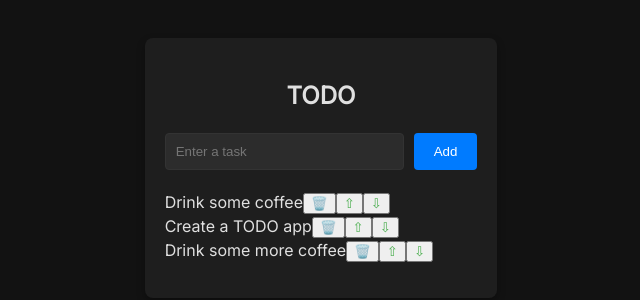
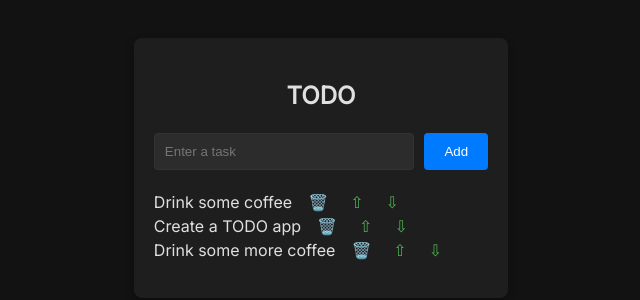
Before and after one commit to sayedihashimi/todojswebapp, a React (Vite) app in the folder todowebapp/: page / in a window 1280 px wide. Shown: the part 232-532 px from the top of the page, without its empty margins (339-979 px from the left). Built offline with nearby package versions, Linux system fonts and the light colour scheme.

Commit message:
Update todowebapp/src/components/TodoList.css
Co-authored-by: Kat Marchán <kzm@zkat.tech>

```diff
--- a/todowebapp/src/components/TodoList.css
+++ b/todowebapp/src/components/TodoList.css
@@ -62,7 +62,7 @@
     flex: 1;
 }
 
-#todo-list button {
+.todo-list li button {
     background: none;
     border: none;
     cursor: pointer;
```
